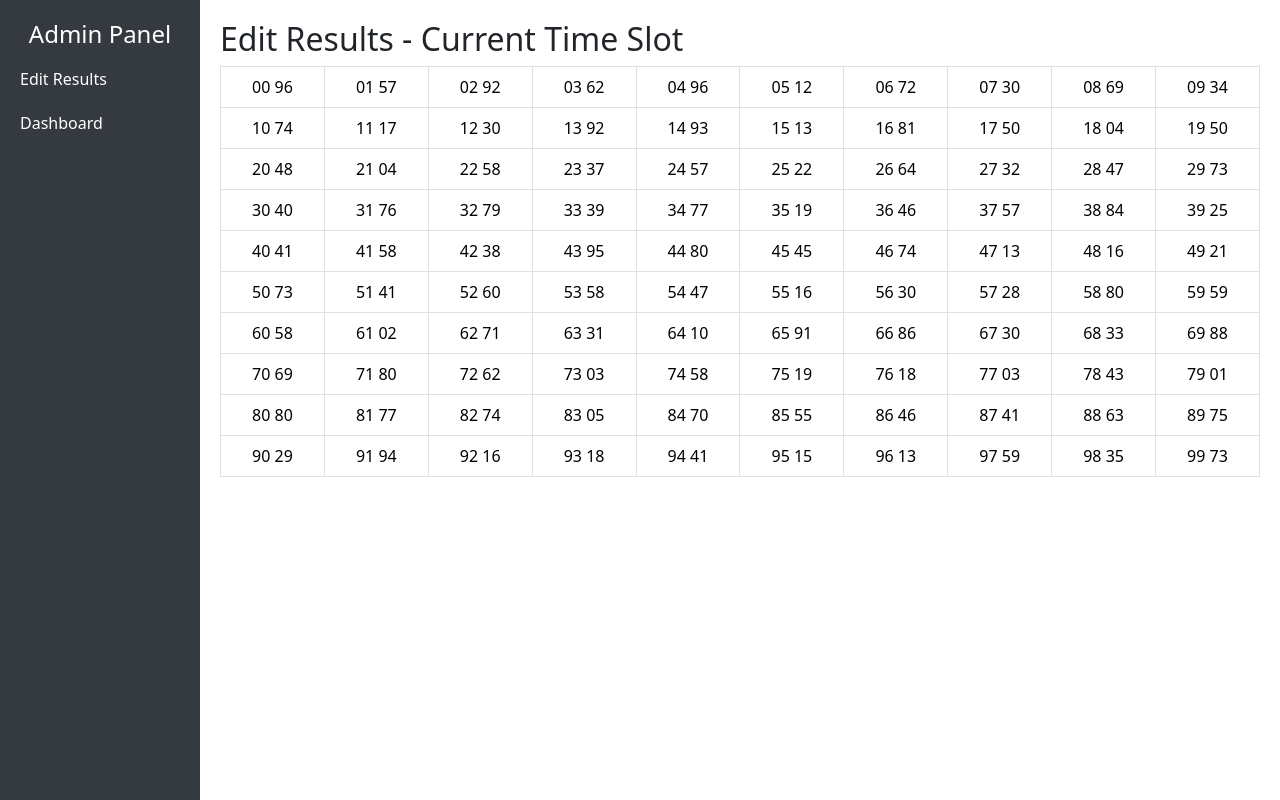
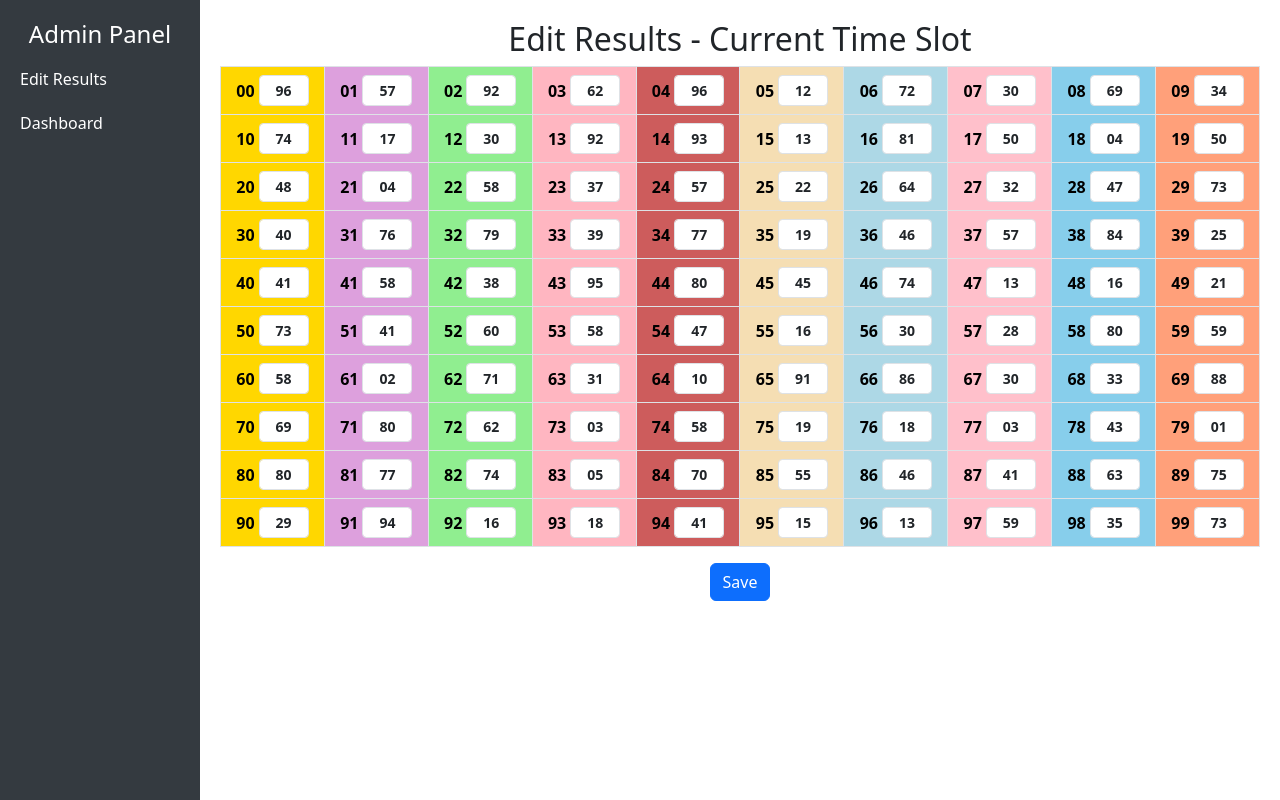
Before and after one commit to priyankaaurade1/lotteryproject1, a Django app: page /adminpanel/edit/ in a window 1280 px wide. Run offline with Django 5.2, Linux system fonts and the light colour scheme; a user stored in the database is signed in; data comes from the database, SQL or seed files in the repository; both versions use the stored data as it was after the commit.

Commit message:
edit all

```diff
--- a/lottery/models.py
+++ b/lottery/models.py
@@ -23,4 +23,4 @@ class LotteryResult(models.Model):
 
     @property
     def is_editable(self):
-        return timezone.now() <= self.created_at + timedelta(minutes=15)
+        return True  # FOR TESTING ONLY
--- a/lottery/templates/lottery/edit_results.html
+++ b/lottery/templates/lottery/edit_results.html
@@ -1,26 +1,63 @@
 {% extends 'lottery/base_adminpanel.html' %}
 
 {% block content %}
-<h2>Edit Results - Current Time Slot</h2>
+<style>
+input[type="text"] {
+  font-weight: bold;
+  text-align: center;
+}
 
-<form method="POST">
+td {
+  padding: 4px;
+  vertical-align: middle !important;
+}
+
+button {
+  padding: 2px 6px;
+  font-size: 12px;
+}
+</style>
+{% if messages %}
+  <div class="container">
+    {% for message in messages %}
+      <div class="alert alert-success text-center" role="alert">
+        {{ message }}
+      </div>
+    {% endfor %}
+  </div>
+{% endif %}
+
+<h2 class="text-center">Edit Results - Current Time Slot</h2>
+
+<form method="POST" action="{% url 'update_all_results' %}">
   {% csrf_token %}
   <table class="table table-bordered text-center">
     {% for row in table %}
     <tr>
       {% for cell in row %}
-      <td>
+      <td style="background-color:
+        {% if forloop.counter0 == 0 %}#FFD700
+        {% elif forloop.counter0 == 1 %}#DDA0DD
+        {% elif forloop.counter0 == 2 %}#90EE90
+        {% elif forloop.counter0 == 3 %}#FFB6C1
+        {% elif forloop.counter0 == 4 %}#CD5C5C
+        {% elif forloop.counter0 == 5 %}#F5DEB3
+        {% elif forloop.counter0 == 6 %}#ADD8E6
+        {% elif forloop.counter0 == 7 %}#FFC0CB
+        {% elif forloop.counter0 == 8 %}#87CEEB
+        {% elif forloop.counter0 == 9 %}#FFA07A
+        {% endif %};">
+
         {% if cell %}
-          {{ cell.first_two_digits }}
-          {% if cell.is_editable %}
-            <form method="POST" action="{% url 'update_result' cell.pk %}">
-              {% csrf_token %}
-              <input type="text" name="last_two" value="{{ cell.last_two_digits }}" maxlength="2" size="2" />
-              <button class="btn btn-sm btn-success">Save</button>
-            </form>
-          {% else %}
-            {{ cell.last_two_digits }}
-          {% endif %}
+          <div class="d-flex justify-content-center align-items-center">
+            <strong>{{ cell.first_two_digits }}</strong>
+            {% if cell.is_editable %}
+              <input type="hidden" name="ids" value="{{ cell.pk }}">
+              <input type="text" name="last_two_{{ cell.pk }}" value="{{ cell.last_two_digits }}" maxlength="2" size="2" class="form-control form-control-sm ms-1" style="width:50px;" />
+            {% else %}
+              <span class="ms-1">{{ cell.last_two_digits }}</span>
+            {% endif %}
+          </div>
         {% else %}
           ----
         {% endif %}
@@ -29,5 +66,9 @@
     </tr>
     {% endfor %}
   </table>
+
+  <div class="text-center mt-3">
+    <button type="submit" class="btn btn-primary">Save</button>
+  </div>
 </form>
 {% endblock %}
--- a/lottery/urls.py
+++ b/lottery/urls.py
@@ -4,6 +4,8 @@ from . import views
 urlpatterns = [
     path('adminpanel/', views.admin_result_panel, name='admin_panel'),
     path('adminpanel/edit/', views.edit_results, name='edit_results'),
-    path('adminpanel/update/<int:pk>/', views.update_result, name='update_result'),
+    # path('adminpanel/update/<int:pk>/', views.update_result, name='update_result'),
     path('adminpanel/history/', views.results_history, name='results_history'),
+    path('adminpanel/update/', views.update_all_results, name='update_all_results'),
+
 ]
--- a/lottery/views.py
+++ b/lottery/views.py
@@ -22,9 +22,10 @@ def edit_results(request):
     now = timezone.now()
     recent_results = LotteryResult.objects.filter(date=today).order_by('row', 'column')
 
-    # Create grid
     table = [[None for _ in range(10)] for _ in range(10)]
     for result in recent_results:
+        # Log or print this to confirm
+        print(f"{result.row},{result.column} - Editable? {result.is_editable}")
         table[result.row][result.column] = result
 
     return render(request, 'lottery/edit_results.html', {
@@ -32,15 +33,31 @@ def edit_results(request):
         'now': now,
     })
 
+# @login_required
+# def update_result(request, pk):
+#     result = get_object_or_404(LotteryResult, pk=pk)
+
+#     if request.method == 'POST' and result.is_editable:
+#         new_last_two = request.POST.get('last_two', '')
+#         if new_last_two.isdigit() and len(new_last_two) == 2:
+#             result.number = result.first_two_digits + new_last_two
+#             result.save()
+#     return redirect('edit_results')
+
 @login_required
-def update_result(request, pk):
-    result = get_object_or_404(LotteryResult, pk=pk)
+def update_all_results(request):
+    if request.method == 'POST':
+        ids = request.POST.getlist('ids')
 
-    if request.method == 'POST' and result.is_editable:
-        new_last_two = request.POST.get('last_two', '')
-        if new_last_two.isdigit() and len(new_last_two) == 2:
-            result.number = result.first_two_digits + new_last_two
-            result.save()
+        for pk in ids:
+            result = get_object_or_404(LotteryResult, pk=pk)
+            if result.is_editable:
+                key = f'last_two_{pk}'
+                new_last_two = request.POST.get(key, '')
+                if new_last_two.isdigit() and len(new_last_two) == 2:
+                    result.number = result.first_two_digits + new_last_two
+                    result.save()
+    messages.success(request, "Lottery results updated successfully!")
     return redirect('edit_results')
 
 @login_required
```
Also changed, not shown: lottery/templates/lottery/results_history.html (added, +27 -0 lines), db.sqlite3.
